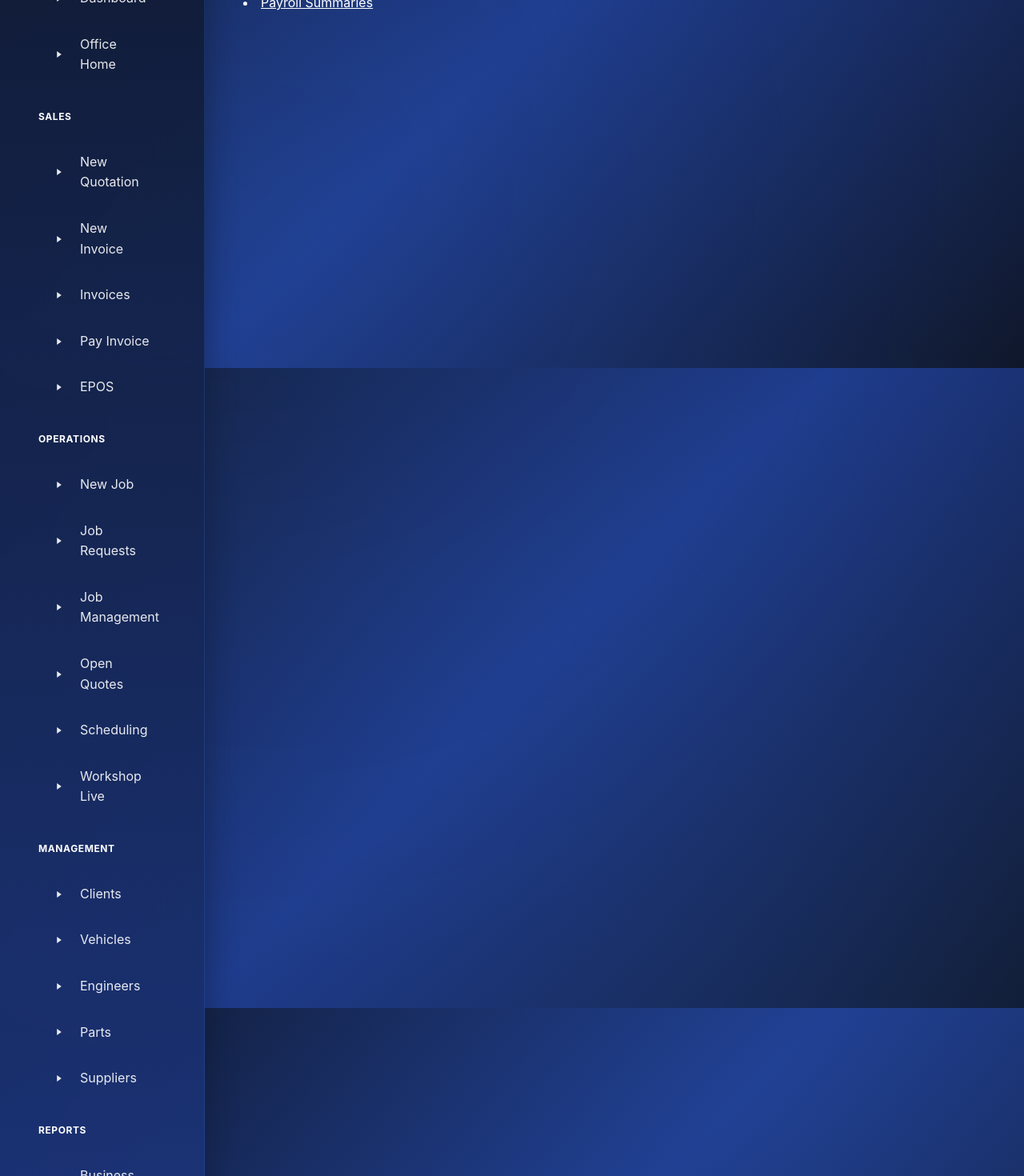
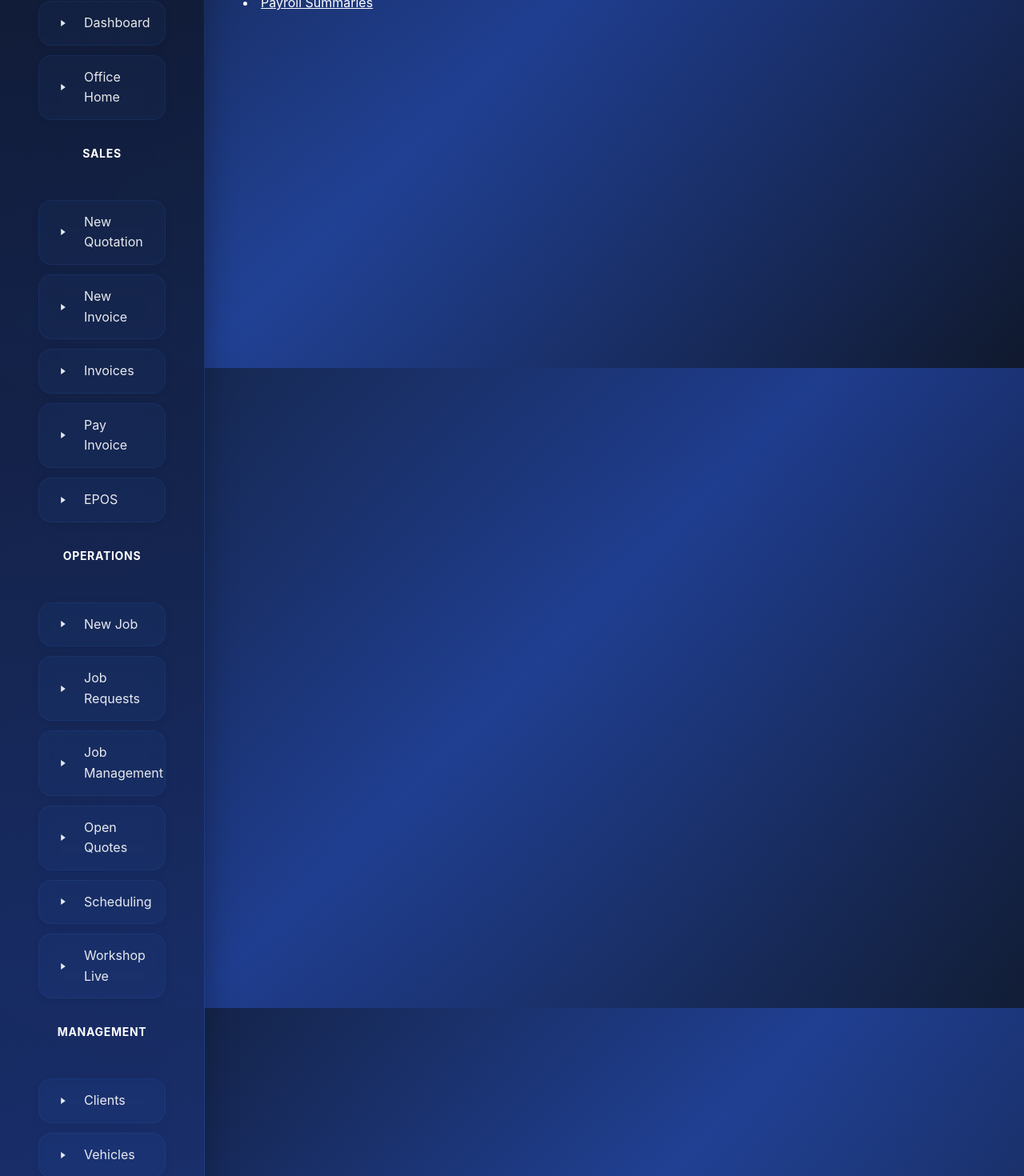
Before and after one commit to Clubmd24/garage, a Next.js app: page /office/hr in a window 1280 px wide. Shown: the part 340-1810 px from the top of the page at 80% size. Built offline with nearby package versions, Linux system fonts and the light colour scheme.

Commit message:
Enhance navigation and dashboard: center titles, add shadowed bubbles, restructure quick actions, improve interactivity

```diff
--- a/components/OfficeLayout.jsx
+++ b/components/OfficeLayout.jsx
@@ -117,16 +117,16 @@ export default function OfficeLayout({ children }) {
         {/* Enhanced Navigation */}
         <nav className="flex-1 p-6 space-y-8">
           <div>
-            <h3 className="uppercase text-xs font-bold mb-4 text-primary/70 tracking-wider">Main</h3>
-            <ul className="space-y-2">
+            <h3 className="uppercase text-sm font-bold mb-6 text-primary/70 tracking-wider text-center">Main</h3>
+            <ul className="space-y-3">
               <li>
-                <Link href="/dashboard" className="nav-link">
+                <Link href="/dashboard" className="nav-link-bubble">
                   <ArrowIcon />
                   Dashboard
                 </Link>
               </li>
               <li>
-                <Link href="/office" className="nav-link">
+                <Link href="/office" className="nav-link-bubble">
                   <ArrowIcon />
                   Office Home
                 </Link>
@@ -135,34 +135,34 @@ export default function OfficeLayout({ children }) {
           </div>
 
           <div>
-            <h3 className="uppercase text-xs font-bold mb-4 text-accent/70 tracking-wider">Sales</h3>
-            <ul className="space-y-2">
+            <h3 className="uppercase text-sm font-bold mb-6 text-accent/70 tracking-wider text-center">Sales</h3>
+            <ul className="space-y-3">
               <li>
-                <Link href="/office/quotations/new" className="nav-link">
+                <Link href="/office/quotations/new" className="nav-link-bubble">
                   <ArrowIcon />
                   New Quotation
                 </Link>
               </li>
               <li>
-                <Link href="/office/invoices/new" className="nav-link">
+                <Link href="/office/invoices/new" className="nav-link-bubble">
                   <ArrowIcon />
                   New Invoice
                 </Link>
               </li>
               <li>
-                <Link href="/office/invoices" className="nav-link">
+                <Link href="/office/invoices" className="nav-link-bubble">
                   <ArrowIcon />
                   Invoices
                 </Link>
               </li>
               <li>
-                <Link href="/office/invoices?status=unpaid" className="nav-link">
+                <Link href="/office/invoices?status=unpaid" className="nav-link-bubble">
                   <ArrowIcon />
                   Pay Invoice
                 </Link>
               </li>
               <li>
-                <Link href="/office/epos" className="nav-link">
+                <Link href="/office/epos" className="nav-link-bubble">
                   <ArrowIcon />
                   EPOS
                 </Link>
@@ -171,40 +171,40 @@ export default function OfficeLayout({ children }) {
           </div>
 
           <div>
-            <h3 className="uppercase text-xs font-bold mb-4 text-success/70 tracking-wider">Operations</h3>
-            <ul className="space-y-2">
+            <h3 className="uppercase text-sm font-bold mb-6 text-success/70 tracking-wider text-center">Operations</h3>
+            <ul className="space-y-3">
               <li>
-                <Link href="/office/jobs/new" className="nav-link">
+                <Link href="/office/jobs/new" className="nav-link-bubble">
                   <ArrowIcon />
                   New Job
                 </Link>
               </li>
               <li>
-                <Link href="/office/job-requests" className="nav-link">
+                <Link href="/office/job-requests" className="nav-link-bubble">
                   <ArrowIcon />
                   Job Requests
                 </Link>
               </li>
               <li>
-                <Link href="/office/job-management" className="nav-link">
+                <Link href="/office/job-management" className="nav-link-bubble">
                   <ArrowIcon />
                   Job Management
                 </Link>
               </li>
               <li>
-                <Link href="/office/quotations" className="nav-link">
+                <Link href="/office/quotations" className="nav-link-bubble">
                   <ArrowIcon />
                   Open Quotes
                 </Link>
               </li>
               <li>
-                <Link href="/office/scheduling" className="nav-link">
+                <Link href="/office/scheduling" className="nav-link-bubble">
                   <ArrowIcon />
                   Scheduling
                 </Link>
               </li>
               <li>
-                <Link href="/office/live-screen" className="nav-link">
+                <Link href="/office/live-screen" className="nav-link-bubble">
                   <ArrowIcon />
                   Workshop Live
                 </Link>
@@ -213,34 +213,34 @@ export default function OfficeLayout({ children }) {
           </div>
 
           <div>
-            <h3 className="uppercase text-xs font-bold mb-4 text-warning/70 tracking-wider">Management</h3>
-            <ul className="space-y-2">
+            <h3 className="uppercase text-sm font-bold mb-6 text-warning/70 tracking-wider text-center">Management</h3>
+            <ul className="space-y-3">
               <li>
-                <Link href="/office/clients" className="nav-link">
+                <Link href="/office/clients" className="nav-link-bubble">
                   <ArrowIcon />
                   Clients
                 </Link>
               </li>
               <li>
-                <Link href="/office/vehicles" className="nav-link">
+                <Link href="/office/vehicles" className="nav-link-bubble">
                   <ArrowIcon />
                   Vehicles
                 </Link>
               </li>
               <li>
-                <Link href="/office/engineers" className="nav-link">
+                <Link href="/office/engineers" className="nav-link-bubble">
                   <ArrowIcon />
                   Engineers
                 </Link>
               </li>
               <li>
-                <Link href="/office/parts" className="nav-link">
+                <Link href="/office/parts" className="nav-link-bubble">
                   <ArrowIcon />
                   Parts
                 </Link>
               </li>
               <li>
-                <Link href="/office/suppliers" className="nav-link">
+                <Link href="/office/suppliers" className="nav-link-bubble">
                   <ArrowIcon />
                   Suppliers
                 </Link>
@@ -249,22 +249,22 @@ export default function OfficeLayout({ children }) {
           </div>
 
           <div>
-            <h3 className="uppercase text-xs font-bold mb-4 text-info/70 tracking-wider">Reports</h3>
-            <ul className="space-y-2">
+            <h3 className="uppercase text-sm font-bold mb-6 text-info/70 tracking-wider text-center">Reports</h3>
+            <ul className="space-y-3">
               <li>
-                <Link href="/office/reporting" className="nav-link">
+                <Link href="/office/reporting" className="nav-link-bubble">
                   <ArrowIcon />
                   Business Reports
                 </Link>
               </li>
               <li>
-                <Link href="/office/reporting/engineer-performance" className="nav-link">
+                <Link href="/office/reporting/engineer-performance" className="nav-link-bubble">
                   <ArrowIcon />
                   Engineer Performance
                 </Link>
               </li>
               <li>
-                <Link href="/office/reporting/epos" className="nav-link">
+                <Link href="/office/reporting/epos" className="nav-link-bubble">
                   <ArrowIcon />
                   EPOS Reports
                 </Link>
--- a/styles/globals.css
+++ b/styles/globals.css
@@ -447,6 +447,35 @@ h6, .text-h6 {
 
 .nav-link:hover::before {
   width: 100%;
+}
+
+.nav-link-bubble {
+  display: flex;
+  align-items: center;
+  gap: 0.75rem;
+  padding: 0.875rem 1.25rem;
+  color: rgba(255, 255, 255, 0.9);
+  text-decoration: none;
+  border-radius: 1rem;
+  transition: all 0.3s cubic-bezier(0.4, 0, 0.2, 1);
+  position: relative;
+  background: rgba(59, 130, 246, 0.05);
+  border: 1px solid rgba(59, 130, 246, 0.1);
+  box-shadow: 0 2px 8px rgba(15, 23, 42, 0.1);
+  backdrop-filter: blur(10px);
+}
+
+.nav-link-bubble:hover {
+  color: #ffffff;
+  background: rgba(59, 130, 246, 0.15);
+  border-color: rgba(59, 130, 246, 0.3);
+  box-shadow: 0 4px 16px rgba(59, 130, 246, 0.2);
+  transform: translateY(-2px);
+}
+
+.nav-link-bubble:active {
+  transform: translateY(0);
+  box-shadow: 0 2px 8px rgba(59, 130, 246, 0.15);
 }
 
 /* Header Glass Effect */
```
Also changed, not shown: components/OfficeDashboard.jsx (+53 -36 lines), components/ui/EnhancedDashboardWidgets.jsx (+42 -5 lines).
